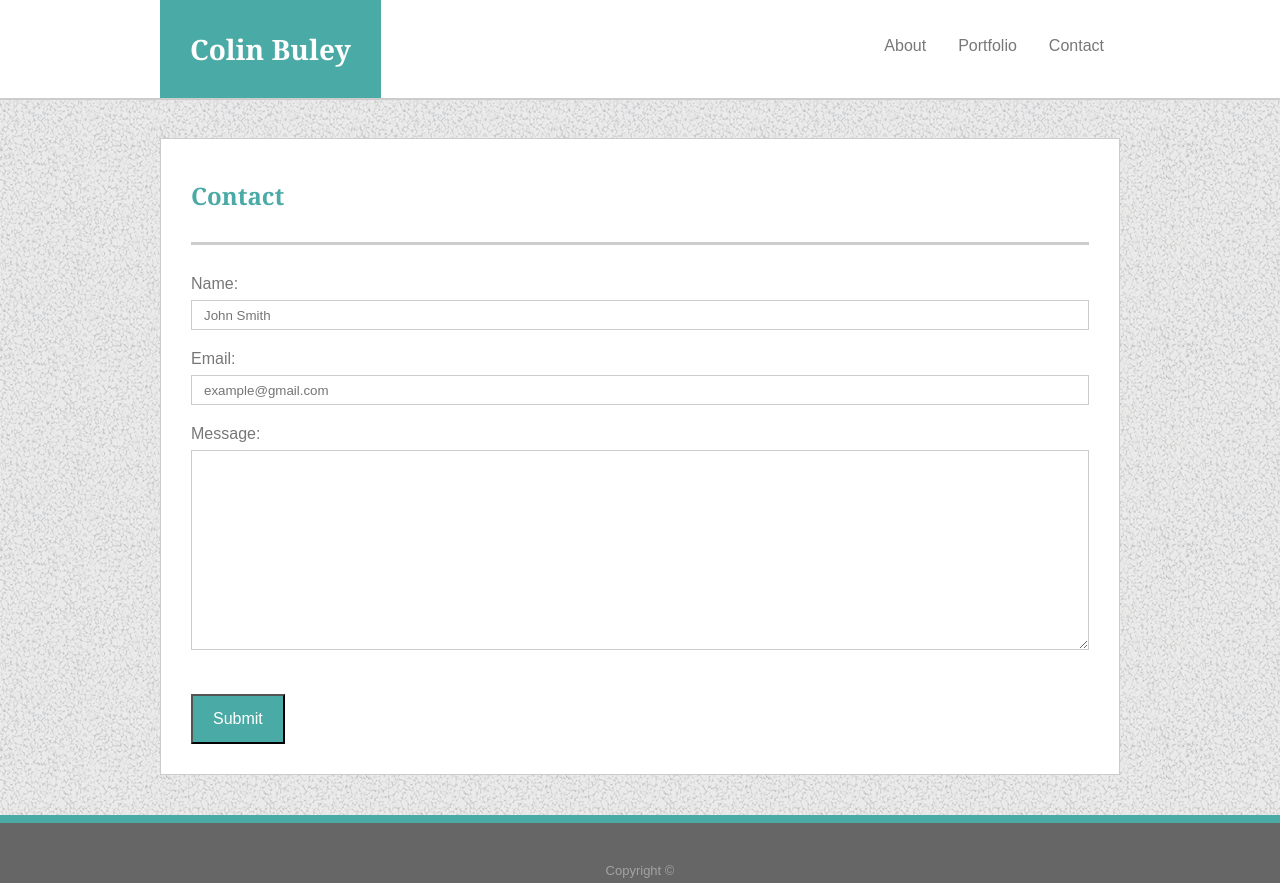
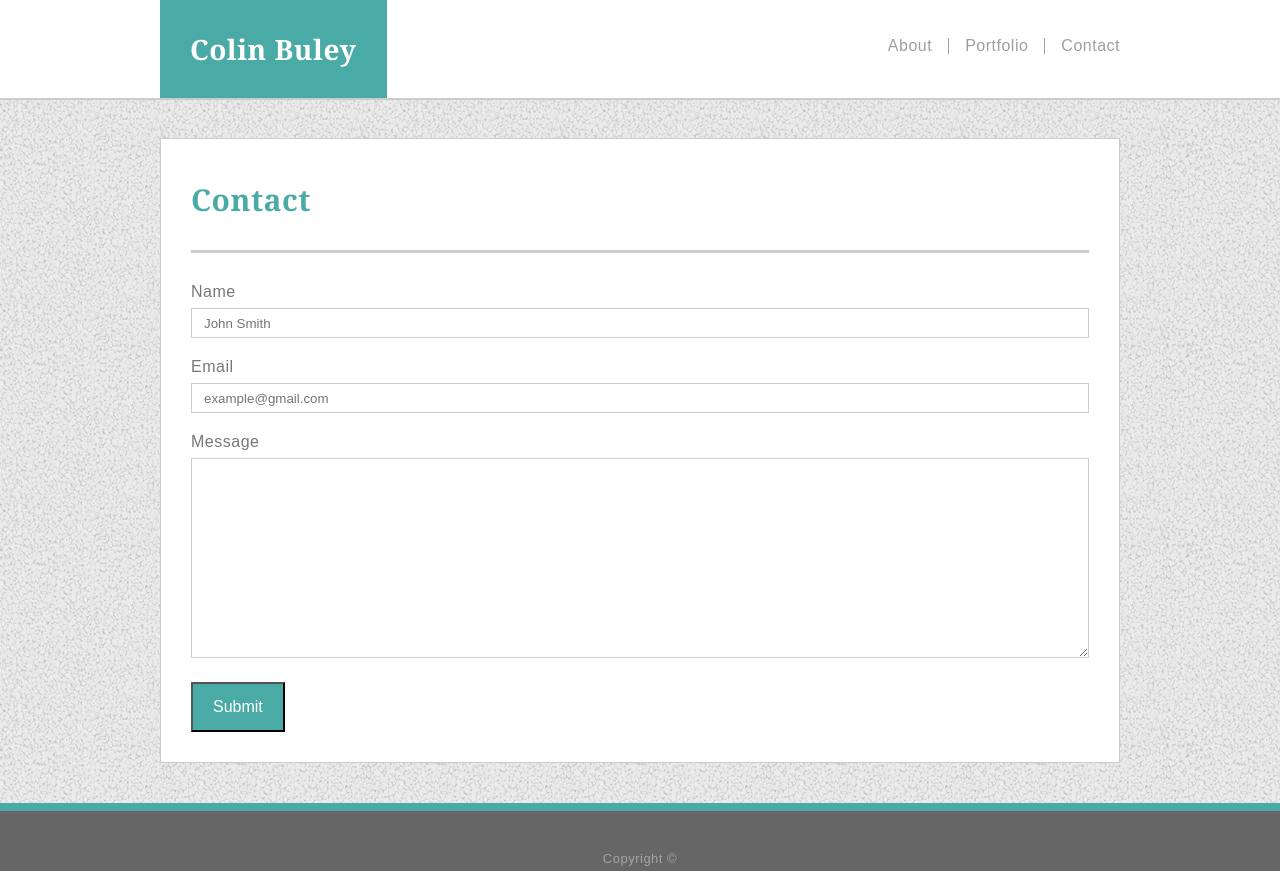
Before and after one commit to buley004/Basic-Portfolio, a plain HTML site: page contact.html in a window 1280 px wide. Drawn offline with Linux system fonts and the light colour scheme.

Commit message:
updated fonts and margins

```diff
--- a/assets/css/style.css
+++ b/assets/css/style.css
@@ -9,6 +9,7 @@ h2 {
   margin-bottom: 30px;
   border-bottom-style: solid;
   border-bottom-color: #cccccc;
+  font-size: 30px;
   font-family: 'Georgia', Times, Times New Roman, serif;
 }
 
@@ -20,6 +21,7 @@ body {
   height: 100%;
   display: flex;
   flex-direction: column;
+  letter-spacing: .5px;
 }
 
 .wrapper {
@@ -40,14 +42,21 @@ body {
   color: #777777;
   line-height: 100%;
   text-align: center;
-  padding: 14px 16px;
+  padding: 0px 16px;
   text-decoration: none;
-  margin-top: 24px;
+  margin-top: 38px;
+  opacity: 0.7;
 }
 
 .topnav {
   max-width: 960px;
   margin: auto;
+}
+
+#port {
+  border-style: solid;
+  border-width: 0px 1px 0px 1px;
+  border-color: #777777;
 }
 
 h1 {
@@ -148,7 +157,7 @@ input[type=text], textarea {
 
 #submit {
   padding: 14px 20px;
-  margin-top: 20px;
+  /* margin-top: 20px; */
   background-color: #4aaaa5;
   font-size: 16px;
   color: #ffffff;
--- a/contact.html
+++ b/contact.html
@@ -13,8 +13,8 @@
     <div class ="outernav">
         <div class="topnav">
             <h1>Colin Buley</h1>
-            <a href="contact.html">Contact</a>
-            <a href="portfolio.html">Portfolio</a>
+            <a href="contact.html" style="padding-right: 0px">Contact</a>
+            <a href="portfolio.html" id="port">Portfolio</a>
             <a href="index.html">About</a>
         </div>
     </div>
@@ -25,15 +25,15 @@
         <h2>Contact</h2>
 
         <form>
-            Name:<br>
+            Name<br>
             <input type="text" class="txtform" placeholder="John Smith">
-        <br>
-            Email:<br>
+            <br>
+            Email<br>
             <input type="text" class="txtform" placeholder="example@gmail.com">
-        <br>
-            Message:<br>
+            <br>
+            Message<br>
             <textarea class="txtform" style="height: 200px"></textarea>
-        <br>
+            <br>
             <input type="submit" value="Submit" id="submit">
         </form>
 
```
Also changed, not shown: index.html (+2 -2 lines), portfolio.html (+2 -2 lines).
